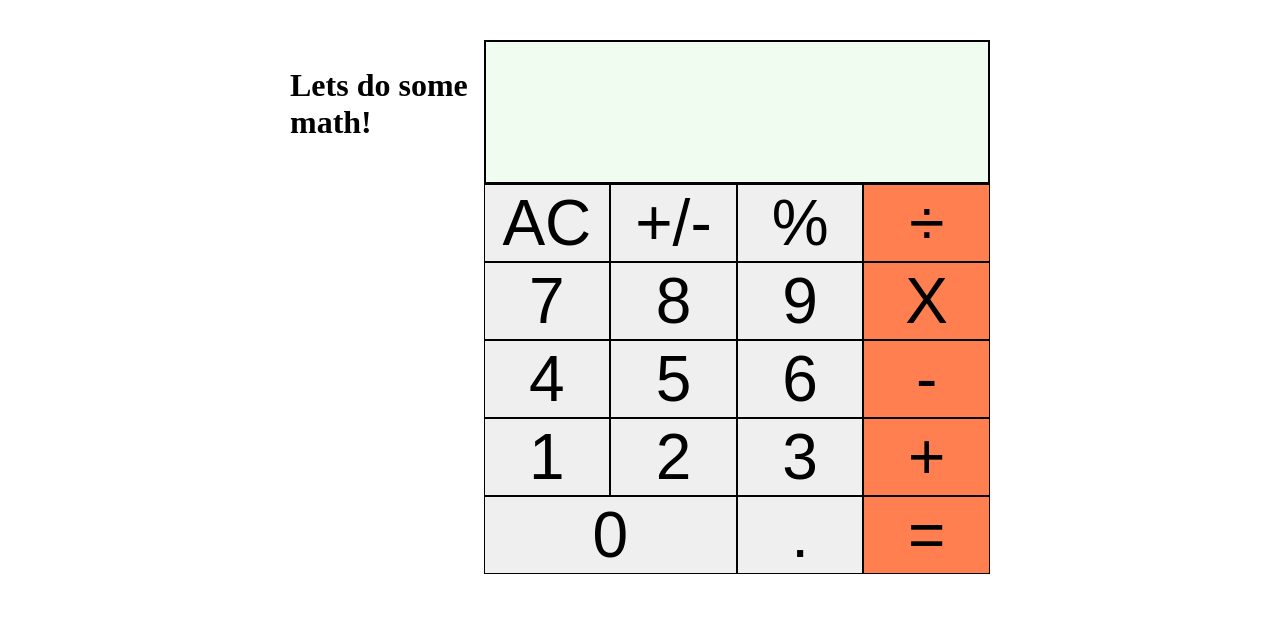
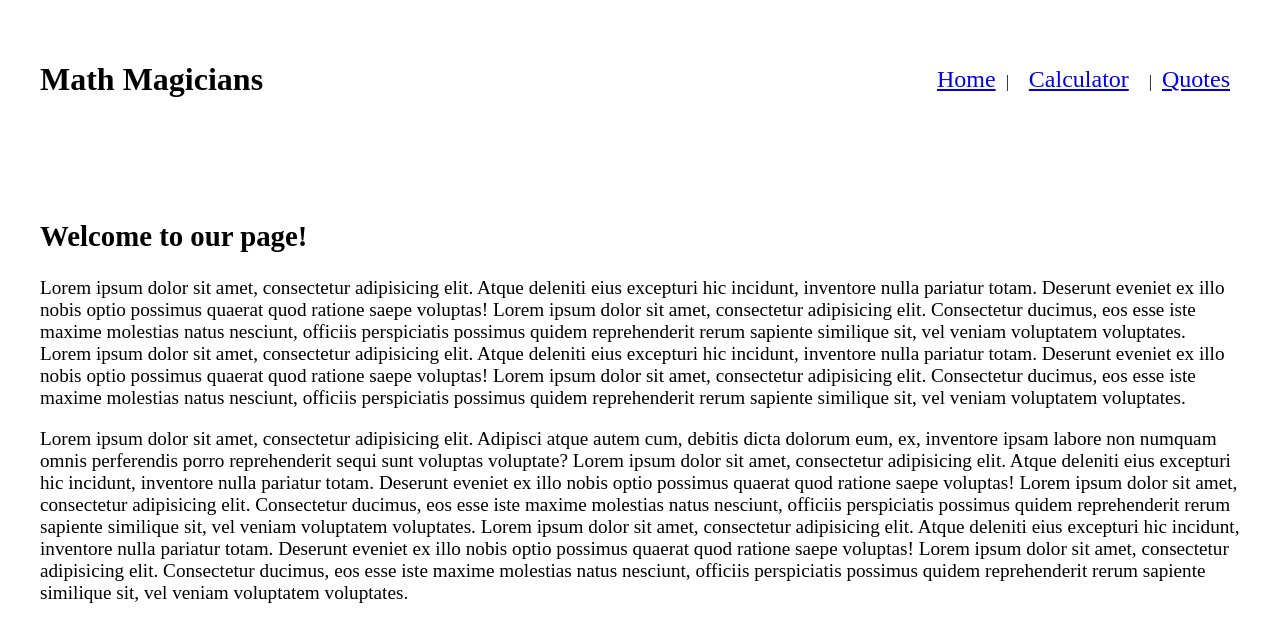
Before and after one commit to sinansevgi/mycalculator, a React (Create React App) app: page / in a window 1280 px wide. Shown: the top 642 px of the page. Built offline with nearby package versions, Linux system fonts and the light colour scheme; a web font is replaced by a local one.

Commit message:
Add routing

```diff
--- a/src/components/App.js
+++ b/src/components/App.js
@@ -1,11 +1,13 @@
 import React from 'react';
 import '../assets/App.css';
-import Calculator from './Calculator';
+import Routes from './Routes';
+import Nav from './Nav';
 
 export default function App() {
   return (
-    <div className="main-calculator">
-      <Calculator />
+    <div className="App">
+      <Nav />
+      <Routes />
     </div>
   );
 }
--- /dev/null
+++ b/src/components/Routes.js
@@ -0,0 +1,17 @@
+import { BrowserRouter, Switch, Route } from 'react-router-dom';
+import Home from './Home';
+import Calculator from './Calculator';
+import Quote from './Quote';
+
+const Routes = () => (
+  <BrowserRouter>
+    <Switch>
+      <Route path="/calculator" component={Calculator} />
+      <Route path="/quotes" component={Quote} />
+      <Route path="/home" component={Home} />
+      <Route path="/" component={Home} />
+    </Switch>
+  </BrowserRouter>
+);
+
+export default Routes;
```
